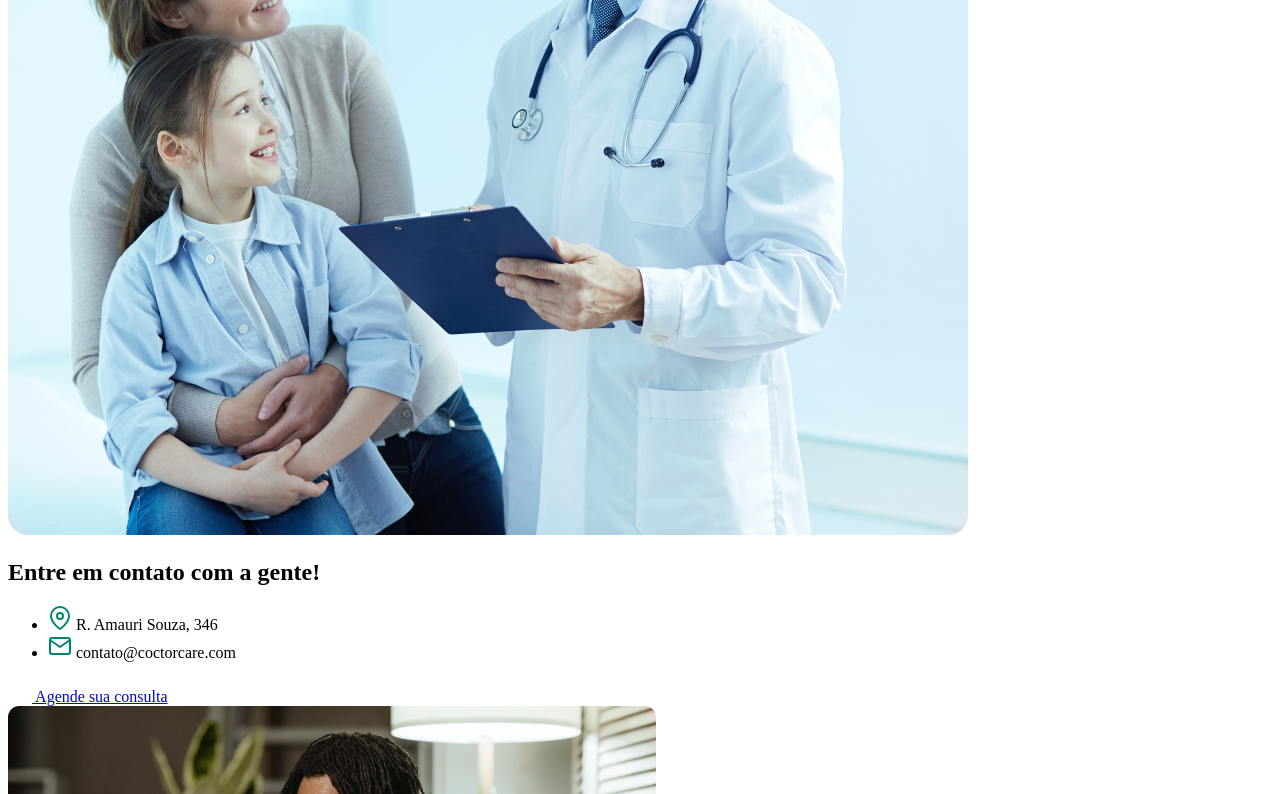
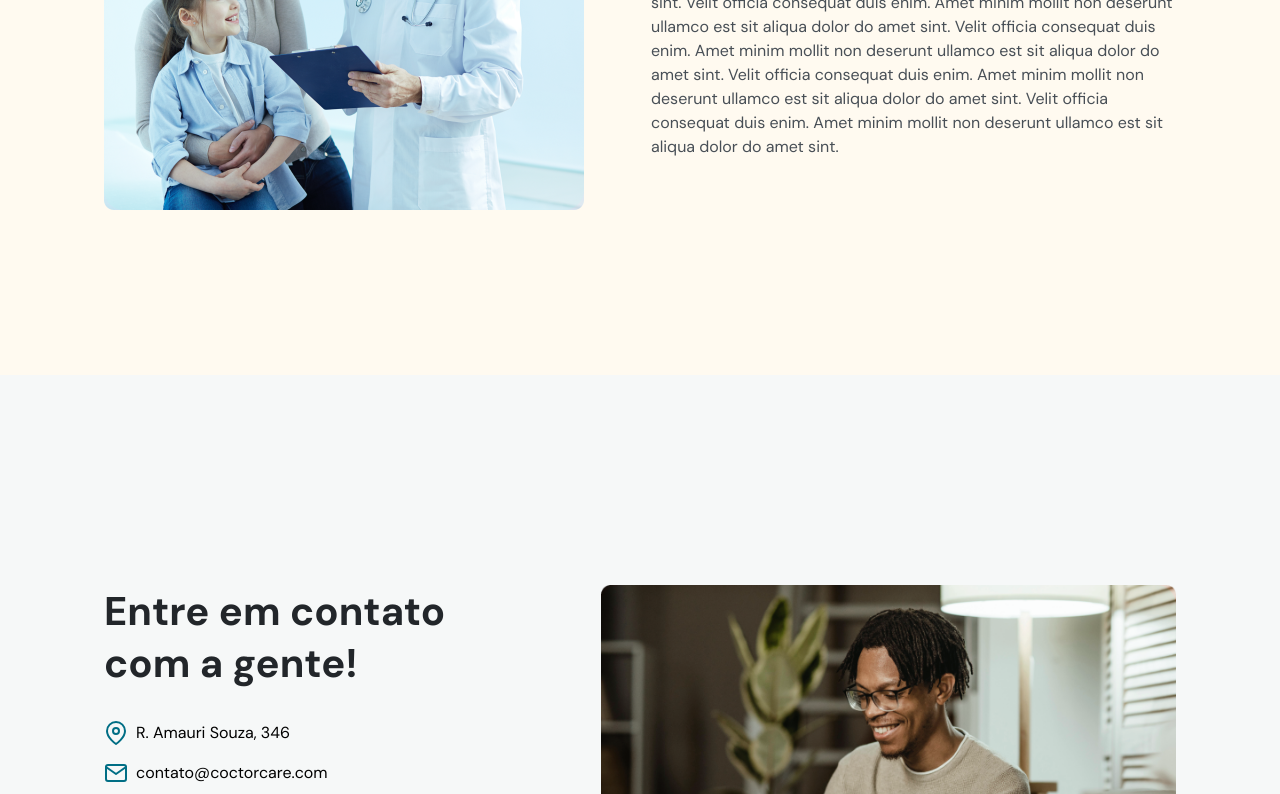
Before and after one commit to arthurpe84/doctorcare, a plain HTML site: page index.html in a window 1280 px wide. Shown: the part 2006-2800 px from the top of the page. Drawn offline with nearby package versions, Linux system fonts and the light colour scheme.

Commit message:
ajustes de links relativos

```diff
--- a/index.html
+++ b/index.html
@@ -4,7 +4,7 @@
     <meta charset="UTF-8" />
     <meta name="viewport" content="width=device-width, initial-scale=1.0" />
     <title>DoctorCare</title>
-    <link rel="stylesheet" href="Style CSS/style.css" />
+    <link rel="stylesheet" href="./style.css" />
     <link rel="preconnect" href="https://fonts.googleapis.com" />
     <link rel="preconnect" href="https://fonts.gstatic.com" crossorigin />
     <link
@@ -259,7 +259,7 @@
 
         <div class="col-b">
           <img
-            src="/assets/mulher-negra-com-as-duas-mãos-no-peito.png"
+            src="./assets/mulher-negra-com-as-duas-mãos-no-peito.png"
             alt="Mulher negra vestindo moletom verde com as duas mãos no peito e sorrindo."
           />
         </div>
@@ -458,7 +458,7 @@
 
         <div class="col-b">
           <img
-            src="/assets/doutor-feliz-segunrando-uma-prancheta-com-paciente.png"
+            src="./assets/doutor-feliz-segunrando-uma-prancheta-com-paciente.png"
             alt="Doutor feliz segunrando prancheta com pacientes"
           />
         </div>
@@ -550,7 +550,7 @@
 
         <div class="col-b">
           <img
-            src="/assets/homem-negro-com-moleton-bege-mexendo-no-celular.png"
+            src="./assets/homem-negro-com-moleton-bege-mexendo-no-celular.png"
             alt="homem negro com moleton bege mexendo no celular e sorrindo"
           />
         </div>
@@ -728,6 +728,6 @@
 
     <!--Bibioteca ScrollReaveal lib-->
     <script src="https://unpkg.com/scrollreveal"></script>
-    <script src="main.js"></script>
+    <script src="./main.js"></script>
   </body>
 </html>
```
